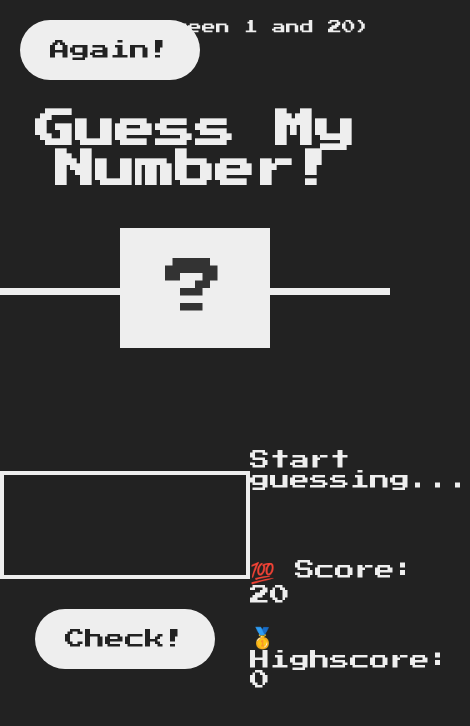
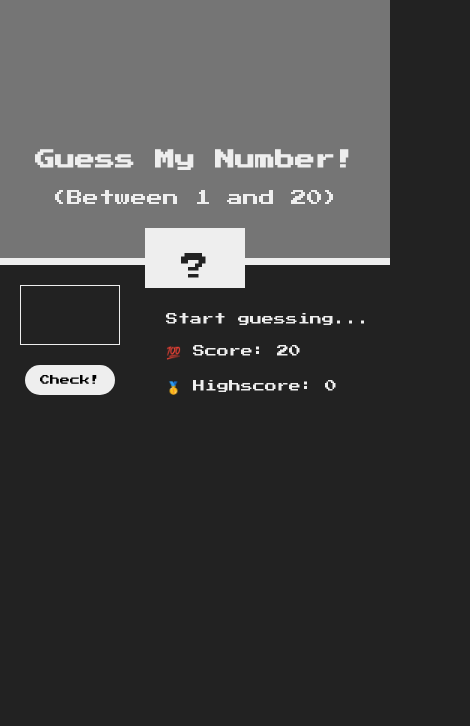
Before and after one commit to mannyAddisu/Guess-my-number, a plain HTML site: page index.html in a window 390 px wide. Shown: the whole page, 470 px wide, since content can reach past the window. Drawn offline with Linux system fonts and the light colour scheme.

Commit message:
updated style with responsiveness

```diff
--- a/style.css
+++ b/style.css
@@ -3,120 +3,113 @@
 * {
   margin: 0;
   padding: 0;
-  box-sizing: inherit;
+  box-sizing: border-box;
+  font-family: 'press start 2p', sans-serif;
 }
-
-html {
-  font-size: 62.5%;
-  box-sizing: border-box;
+body {
+  background: #222;
+  color: #eee;
 }
-
-body {
-  font-family: 'Press Start 2P', sans-serif;
-  color: #eee;
-  background-color: #222;
-  /* background-color: #60b347; */
-}
-
-/* LAYOUT */
 header {
   position: relative;
-  height: 35vh;
+  display: flex;
+  flex-direction: column;
+  align-items: center;
+  padding-top: 100px;
+  background: #757575;
+  height: 265px;
+  width: 100%;
   border-bottom: 7px solid #eee;
 }
-
+header h1 {
+  font-size: 40px;
+}
+.between {
+  font-size: 24px;
+  padding: 20px;
+}
+.number {
+  font-size: 65px;
+  padding: 25px;
+  background: #eee;
+  color: #222;
+  text-align: center;
+  width: 200px;
+}
 main {
-  height: 65vh;
+  display: flex;
+  align-items: flex-end;
+  justify-content: space-between;
+  margin: 120px 20%;
+}
+button {
+  padding: 15px 20px;
+  margin-top: 20px;
+  border-radius: 40px;
+  border: 0;
+  background: #eee;
+  font-size: 12px;
+  cursor: pointer;
+}
+input {
+  width: 200px;
+  height: 100px;
+  font-size: 40px;
+  text-align: center;
+  background: inherit;
   color: #eee;
-  display: flex;
-  align-items: center;
-  justify-content: space-around;
+  border: 1px solid #eee;
 }
-
 .left {
-  width: 52rem;
   display: flex;
   flex-direction: column;
   align-items: center;
 }
-
 .right {
-  width: 52rem;
-  font-size: 2rem;
+  display: flex;
+  flex-direction: column;
+  align-items: center;
+}
+.right p {
+  width: 320px;
+  font-size: 18px;
+  padding-top: 20px;
 }
 
-/* ELEMENTS STYLE */
-h1 {
-  font-size: 4rem;
-  text-align: center;
-  position: absolute;
-  width: 100%;
-  top: 52%;
-  left: 50%;
-  transform: translate(-50%, -50%);
+@media (max-width: 900px) {
+  header {
+    padding-top: 150px;
   }
-
-.number {
-  background: #eee;
-  color: #333;
-  font-size: 6rem;
-  width: 15rem;
-  padding: 3rem 0rem;
-  text-align: center;
-  position: absolute;
-  bottom: 0;
-  left: 50%;
-  transform: translate(-50%, 50%);
+  header h1 {
+    font-size: 20px;
   }
 
   .between {
-  font-size: 1.4rem;
+    font-size: 16px;
+  }
+  main {
+    margin: 20px;
+    justify-content: space-between;
+  }
+  input {
+    width: 100px;
+    height: 60px;
+    font-size: 24px;
+    text-align: center;
+  }
+  button {
+    font-size: 10px;
+    padding: 10px 15px;
+  }
+  .number {
+    width: 100px;
+    height: 60px;
+    font-size: 28px;
     position: absolute;
-  top: 2rem;
-  right: 2rem;
+    bottom: -30px;
   }
-
-.again {
-  position: absolute;
-  top: 2rem;
-  left: 2rem;
-  border-radius: 50px;
+  .right p {
+    font-size: 12px;
+    width: 100%;
   }
-
-.guess {
-  background: none;
-  border: 4px solid #eee;
-  font-family: inherit;
-  color: inherit;
-  font-size: 5rem;
-  padding: 2.5rem;
-  width: 25rem;
-  text-align: center;
-  display: block;
-  margin-bottom: 3rem;
-  /* border-radius: 5px; */
 }
-
-.btn {
-  border: none;
-  background-color: #eee;
-  color: #222;
-  font-size: 2rem;
-  font-family: inherit;
-  padding: 2rem 3rem;
-  cursor: pointer;
-  border-radius: 50px;
-}
-
-.btn:hover {
-  background-color: #ccc;
-}
-
-.message {
-  margin-bottom: 8rem;
-  height: 3rem;
-}
-
-.label-score {
-  margin-bottom: 2rem;
-}
```
Lines whose indentation alone changed are shown as unchanged.
